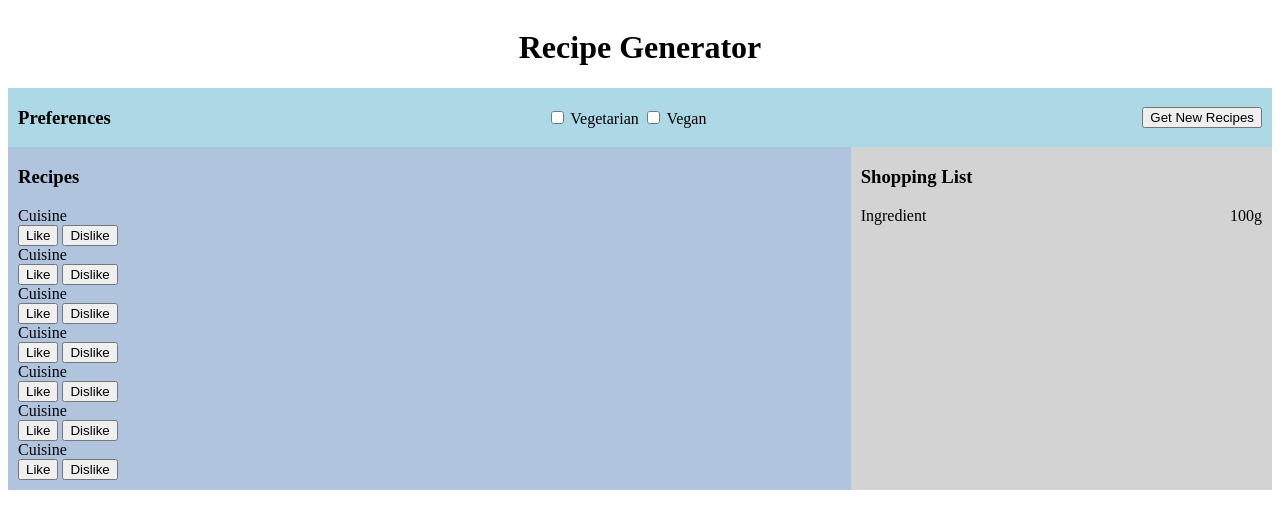
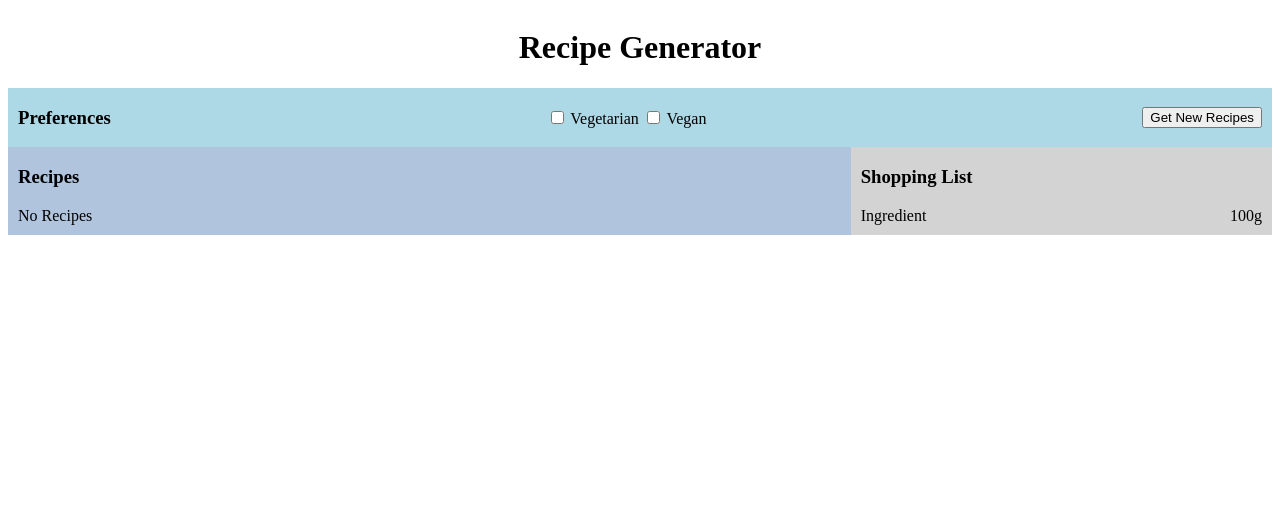
Before and after one commit to aslichampion/recipe-project, a Django app: page /recipes/ in a window 1280 px wide. Shown: the top 529 px of the page. Run offline with Django 4.2, Linux system fonts and the light colour scheme.

Commit message:
added for loop in recipe template

```diff
--- a/recipesite/templates/recipes/recipes.html
+++ b/recipesite/templates/recipes/recipes.html
@@ -31,62 +31,18 @@
             <div id="body">
                 <div id="recipes" class="padding">
                     <h3>Recipes</h3>
-                    <div id="recipe_1">
-                        <div id="recipe_title_1">{{ weeklyRecipes.hits.0.recipe.label }}</div>
-                        <div id="recipe_cuisine_1">Cuisine</div>
-                        <div id="recipe_buttons_1">
-                            <button id="recipe_button_like_1">Like</button>
-                            <button id="recipe_button_dislike_1">Dislike</button>
+                    {% for hit in weeklyRecipes.hits|slice:":7" %}
+                    <div id="recipe_{{ forloop.counter }}">
+                        <div id="recipe_title_{{ forloop.counter }}">{{ hit.recipe.label }}</div>
+                        <div id="recipe_cuisine_{{ forloop.counter }}">Cuisine</div>
+                        <div id="recipe_buttons_{{ forloop.counter }}">
+                            <button id="recipe_button_like_{{ forloop.counter }}">Like</button>
+                            <button id="recipe_button_dislike_{{ forloop.counter }}">Dislike</button>
                         </div>
                     </div>
-                    <div id="recipe_2">
-                      <div id="recipe_title_2">{{ weeklyRecipes.hits.1.recipe.label }}</div>
-                      <div id="recipe_cuisine_2">Cuisine</div>
-                      <div id="recipe_buttons_2">
-                          <button id="recipe_button_like_2">Like</button>
-                          <button id="recipe_button_dislike_2">Dislike</button>
-                      </div>
-                    </div>
-                    <div id="recipe_3">
-                      <div id="recipe_title_3">{{ recipeTitle3 }}</div>
-                      <div id="recipe_cuisine_3">Cuisine</div>
-                      <div id="recipe_buttons_3">
-                          <button id="recipe_button_like_3">Like</button>
-                          <button id="recipe_button_dislike_3">Dislike</button>
-                      </div>
-                    </div>
-                    <div id="recipe_4">
-                      <div id="recipe_title_4">{{ recipeTitle4 }}</div>
-                      <div id="recipe_cuisine_4">Cuisine</div>
-                      <div id="recipe_buttons_4">
-                          <button id="recipe_button_like_4">Like</button>
-                          <button id="recipe_button_dislike_4">Dislike</button>
-                      </div>
-                    </div>
-                    <div id="recipe_5">
-                      <div id="recipe_title_5">{{ recipeTitle5 }}</div>
-                      <div id="recipe_cuisine_5">Cuisine</div>
-                      <div id="recipe_buttons_5">
-                          <button id="recipe_button_like_5">Like</button>
-                          <button id="recipe_button_dislike_5">Dislike</button>
-                      </div>
-                    </div>
-                    <div id="recipe_6">
-                      <div id="recipe_title_6">{{ recipeTitle6 }}</div>
-                      <div id="recipe_cuisine_6">Cuisine</div>
-                      <div id="recipe_buttons_6">
-                          <button id="recipe_button_like_6">Like</button>
-                          <button id="recipe_button_dislike_6">Dislike</button>
-                      </div>
-                    </div>
-                    <div id="recipe_7">
-                      <div id="recipe_title_7">{{ recipeTitle7 }}</div>
-                      <div id="recipe_cuisine_7">Cuisine</div>
-                      <div id="recipe_buttons_7">
-                          <button id="recipe_button_like_7">Like</button>
-                          <button id="recipe_button_dislike_7">Dislike</button>
-                      </div>
-                    </div>
+                    {% empty %}
+                        No Recipes
+                    {% endfor %}
                 </div>
                 <div id="shopping_list" class="padding">
                     <h3>Shopping List</h3>
```
